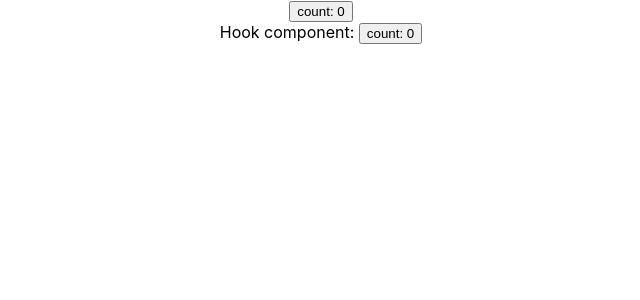
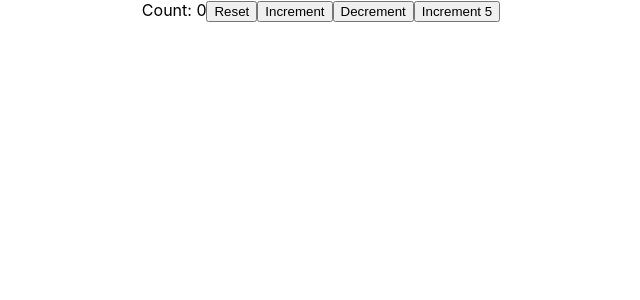
Before and after one commit to yashvanthkg/react-hooks-demo, a React (Create React App) app: page / in a window 1280 px wide. Shown: the top 300 px of the page, without its empty margins (319-959 px from the left). Built offline with nearby package versions, Linux system fonts and the light colour scheme.

Commit message:
useState with previous state

```diff
--- a/src/App.js
+++ b/src/App.js
@@ -1,13 +1,15 @@
 import './App.css';
 import ClassCounter from './components/ClassCounter';
 import HookCounter from './components/HookCounter';
+import HookCounter2 from './components/HookCounter2';
 
 
 function App() {
   return (
     <div className="App">
-      <ClassCounter />
-      <HookCounter />
+      {/* <ClassCounter /> */}
+      {/* <HookCounter /> */}
+      <HookCounter2 />
     </div>
   );
 }
--- /dev/null
+++ b/src/components/HookCounter2.js
@@ -0,0 +1,24 @@
+import React, { useState } from 'react'
+
+function HookCounter2() {
+    const initialCount = 0
+    const [count, setCount] = useState(initialCount)
+
+    const incrementFive = () => {
+        for (let i = 0; i < 5; i++) {
+            setCount(prevState => prevState + 1)
+        }
+    }
+
+    return (
+        <div>
+            Count: {count}
+            <button onClick={() => setCount(initialCount)}>Reset</button>
+            <button onClick={() => setCount(count+1)}>Increment</button>
+            <button onClick={() => setCount(count - 1)}>Decrement</button>
+            <button onClick={incrementFive}>Increment 5</button>
+        </div>
+    )
+}
+
+export default HookCounter2
```
